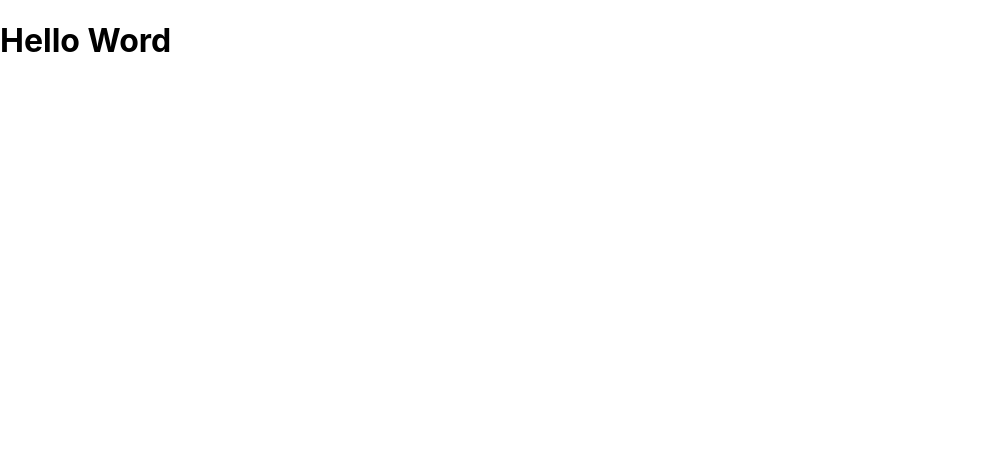
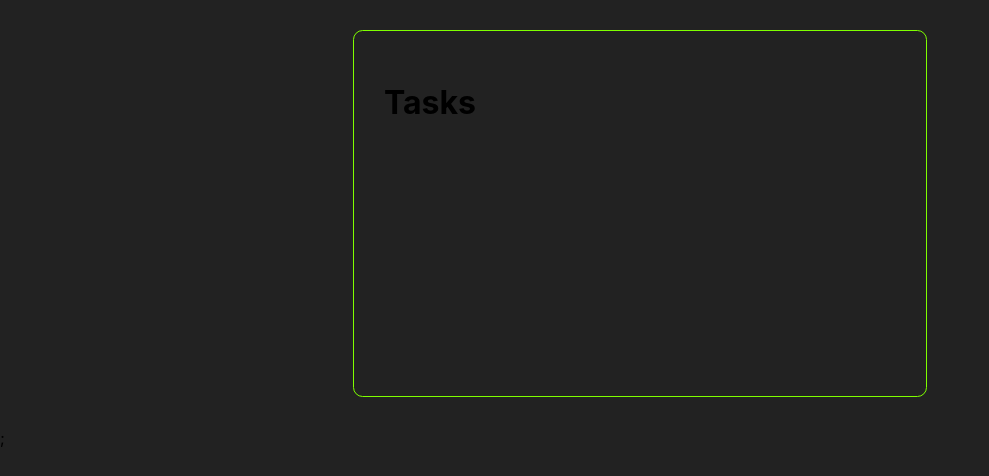
Before and after one commit to TalitaVial/curso-react, a React (Create React App) app: page / in a window 1280 px wide. Shown: the top 476 px of the page, without its empty margins (0-989 px from the left). Built offline with nearby package versions, Linux system fonts and the light colour scheme.

Commit message:
aula React State

```diff
--- a/src/App.css
+++ b/src/App.css
@@ -1,38 +1,9 @@
-.App {
-  text-align: center;
+.container{
+  width: 32rem;
+  margin: 1.9rem auto;
+  overflow: auto;
+  min-height: 19rem;
+  border: .12rem solid chartreuse;
+  padding: 1.9rem;
+  border-radius: .6rem;
 }
-
-.App-logo {
-  height: 40vmin;
-  pointer-events: none;
-}
-
-@media (prefers-reduced-motion: no-preference) {
-  .App-logo {
-    animation: App-logo-spin infinite 20s linear;
-  }
-}
-
-.App-header {
-  background-color: #282c34;
-  min-height: 100vh;
-  display: flex;
-  flex-direction: column;
-  align-items: center;
-  justify-content: center;
-  font-size: calc(10px + 2vmin);
-  color: white;
-}
-
-.App-link {
-  color: #61dafb;
-}
-
-@keyframes App-logo-spin {
-  from {
-    transform: rotate(0deg);
-  }
-  to {
-    transform: rotate(360deg);
-  }
-}
--- a/src/App.js
+++ b/src/App.js
@@ -1,7 +1,32 @@
-import React from "react";
+import React, { useState } from "react";
+
+import Tasks from "./components/Tasks";
+import "./App.css";
 
 const App = () => {
-  return <h1>Hello Word</h1>;
+
+  // let msg = "Hello talita";
+  const [tasks, setTasks] = useState([
+    {
+      id: '1',
+      title: 'Estudar React',
+      completed: false,
+    },
+    {
+      id: '2',
+      title: 'Ler Documentação',
+      completed: true,
+    }
+  ]);
+
+  return(
+    <>
+      <div className='container'>
+        <Tasks />
+      </div>;
+    </>
+  );
+
 }
 
 export default App;
--- /dev/null
+++ b/src/components/Tasks.js
@@ -0,0 +1,8 @@
+import React from 'react';
+
+
+const Tasks = () => {
+  return <h1>Tasks</h1>;
+};
+
+export default Tasks;
--- a/src/index.css
+++ b/src/index.css
@@ -5,6 +5,7 @@ body {
     sans-serif;
   -webkit-font-smoothing: antialiased;
   -moz-osx-font-smoothing: grayscale;
+  background-color: #222;
 }
 
 code {
--- a/src/index.js
+++ b/src/index.js
@@ -1,8 +1,8 @@
 import React from 'react';
 import ReactDOM from 'react-dom';
+
 import './index.css';
 import App from './App';
-import reportWebVitals from './reportWebVitals';
 
 ReactDOM.render(
   <React.StrictMode>
@@ -10,8 +10,3 @@ ReactDOM.render(
   </React.StrictMode>,
   document.getElementById('root')
 );
-
-// If you want to start measuring performance in your app, pass a function
-// to log results (for example: reportWebVitals(console.log))
-// or send to an analytics endpoint. Learn more: https://bit.ly/CRA-vitals
-reportWebVitals();
--- a/src/reportWebVitals.js
+++ /dev/null
@@ -1,13 +0,0 @@
-const reportWebVitals = onPerfEntry => {
-  if (onPerfEntry && onPerfEntry instanceof Function) {
-    import('web-vitals').then(({ getCLS, getFID, getFCP, getLCP, getTTFB }) => {
-      getCLS(onPerfEntry);
-      getFID(onPerfEntry);
-      getFCP(onPerfEntry);
-      getLCP(onPerfEntry);
-      getTTFB(onPerfEntry);
-    });
-  }
-};
-
-export default reportWebVitals;
```
Also changed, not shown: src/setupTests.js (deleted, +0 -5 lines), src/logo.svg (deleted), 1 other file (tests, documents, lock files or other folders).
